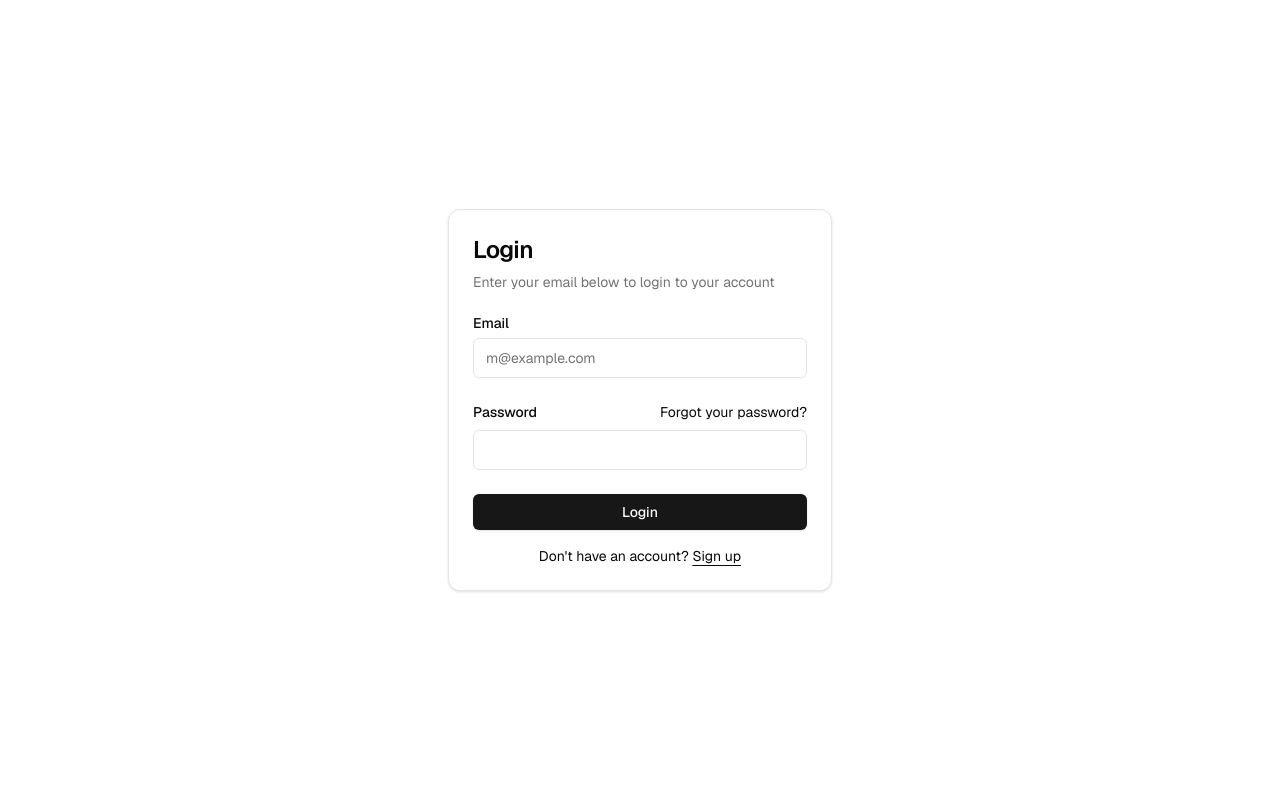
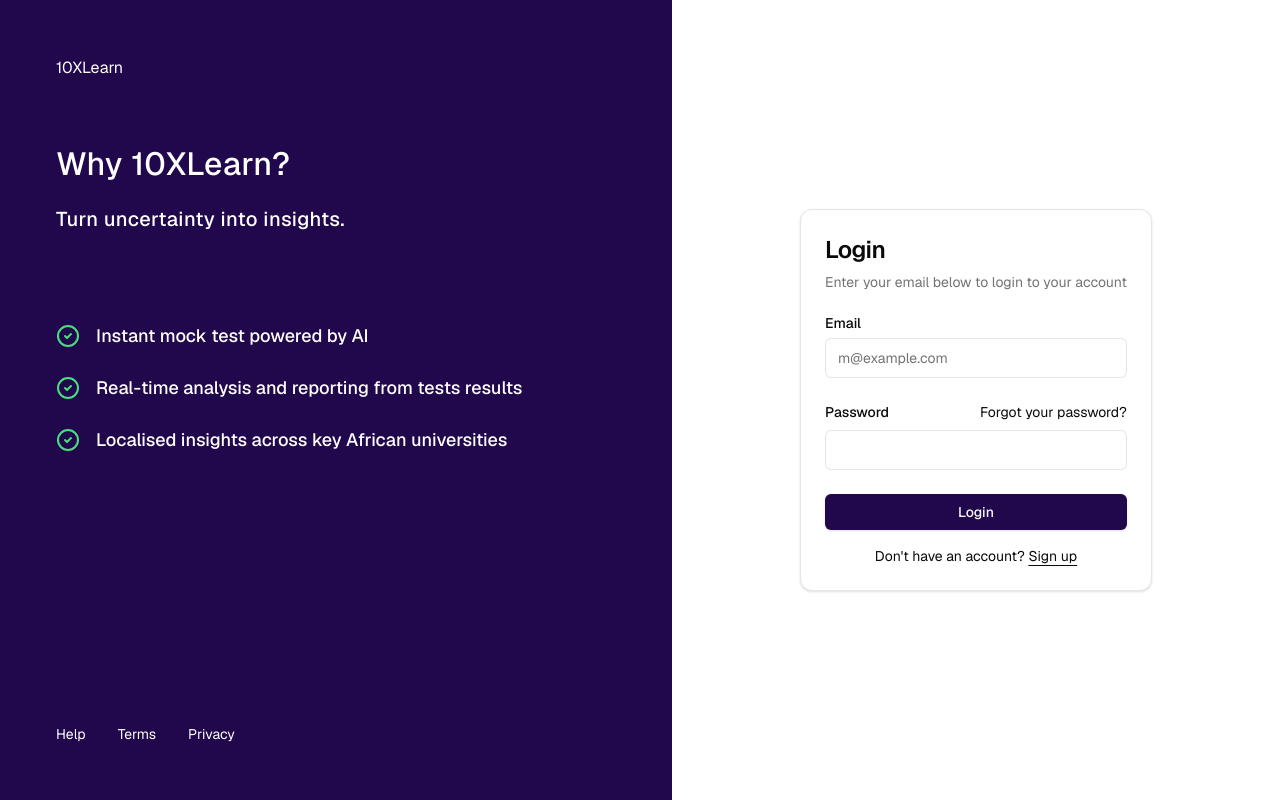
Before and after one commit to ahmad-cod/10xlearn, a Next.js app: page /auth/login in a window 1280 px wide. Built offline with nearby package versions, Linux system fonts and the light colour scheme; no server answers.

Commit message:
feat: Implement Auth UI for 10XLearn

```diff
--- /dev/null
+++ b/app/auth/layout.tsx
@@ -0,0 +1,15 @@
+import MarketingPanel from "@/components/marketing-panel";
+
+export default function AuthLayout({
+  children
+}: Readonly <{
+  children: React.ReactNode
+}>
+) {
+  return (
+    <div className="flex min-h-svh w-full">
+      <MarketingPanel />
+      {children}
+    </div>
+  );
+}
--- a/app/auth/login/page.tsx
+++ b/app/auth/login/page.tsx
@@ -1,11 +1,6 @@
 import { LoginForm } from "@/components/login-form";
+import MarketingPanel from "@/components/marketing-panel";
 
 export default function Page() {
-  return (
-    <div className="flex min-h-svh w-full items-center justify-center p-6 md:p-10">
-      <div className="w-full max-w-sm">
-        <LoginForm />
-      </div>
-    </div>
-  );
+  return <LoginForm />
 }
--- a/app/auth/sign-up/page.tsx
+++ b/app/auth/sign-up/page.tsx
@@ -1,11 +1,6 @@
+import MarketingPanel from "@/components/marketing-panel";
 import { SignUpForm } from "@/components/sign-up-form";
 
 export default function Page() {
-  return (
-    <div className="flex min-h-svh w-full items-center justify-center p-6 md:p-10">
-      <div className="w-full max-w-sm">
-        <SignUpForm />
-      </div>
-    </div>
-  );
+  return <SignUpForm />;
 }
--- a/app/globals.css
+++ b/app/globals.css
@@ -10,7 +10,14 @@
     --card-foreground: 0 0% 3.9%;
     --popover: 0 0% 100%;
     --popover-foreground: 0 0% 3.9%;
-    --primary: 0 0% 9%;
+    --primary: 263 83% 16%;
+    --primary-foreground: 0 0% 98%;
+    --brand: 259 63% 42%;
+    --header: 220 26% 14%;
+    --inputBg: 210 38% 95%;
+    --grey: 215 16% 35%;
+    --stepperPink: 293 96% 65%;
+
     --primary-foreground: 0 0% 98%;
     --secondary: 0 0% 96.1%;
     --secondary-foreground: 0 0% 9%;
@@ -37,8 +44,13 @@
     --card-foreground: 0 0% 98%;
     --popover: 0 0% 3.9%;
     --popover-foreground: 0 0% 98%;
-    --primary: 0 0% 98%;
-    --primary-foreground: 0 0% 9%;
+    --primary: 263 83% 16%;
+    --primary-foreground: 0 0% 98%;
+    --brand: 259 63% 42%;
+    --header: 220 26% 14%;
+    --inputBg: 210 38% 95%;
+    --grey: 215 16% 35%;
+    --stepperPink: 293 96% 65%;
     --secondary: 0 0% 14.9%;
     --secondary-foreground: 0 0% 98%;
     --muted: 0 0% 14.9%;
--- a/app/layout.tsx
+++ b/app/layout.tsx
@@ -9,8 +9,8 @@ const defaultUrl = process.env.VERCEL_URL
 
 export const metadata: Metadata = {
   metadataBase: new URL(defaultUrl),
-  title: "Next.js and Supabase Starter Kit",
-  description: "The fastest way to build apps with Next.js and Supabase",
+  title: "10XLearn",
+  description: "The fastest way to learn to build apps with Next.js and Supabase",
 };
 
 const geistSans = Geist({
@@ -27,14 +27,14 @@ export default function RootLayout({
   return (
     <html lang="en" suppressHydrationWarning>
       <body className={`${geistSans.className} antialiased`}>
-        <ThemeProvider
+        {/* <ThemeProvider
           attribute="class"
           defaultTheme="system"
           enableSystem
           disableTransitionOnChange
         >
+        </ThemeProvider> */}
           {children}
-        </ThemeProvider>
       </body>
     </html>
   );
--- a/components/login-form.tsx
+++ b/components/login-form.tsx
@@ -48,7 +48,8 @@ export function LoginForm({
   };
 
   return (
-    <div className={cn("flex flex-col gap-6", className)} {...props}>
+    <div className={cn("flex flex-col gap-6 flex-1", className)} {...props}>
+      <div className="flex min-h-svh justify-center items-center">
       <Card>
         <CardHeader>
           <CardTitle className="text-2xl">Login</CardTitle>
@@ -105,6 +106,7 @@ export function LoginForm({
           </form>
         </CardContent>
       </Card>
+      </div>
     </div>
   );
 }
--- /dev/null
+++ b/components/marketing-panel.tsx
@@ -0,0 +1,45 @@
+export default function MarketingPanel () {
+  return (
+  <section className="hidden md:flex flex-col justify-between items-start p-14 bg-primary text-white w-full max-w-lg lg:max-w-xl xl:max-w-2xl">
+    {/* Logo and title */}
+    <div className="flex flex-col gap-10">
+      <div className="flex items-center gap-2">
+        10XLearn
+      </div>
+      <div className="flex flex-col gap-4 mb-12">
+        <h1 className="text-[32px] font-medium tracking-[0.4px] mt-5">Why 10XLearn?</h1>
+        <p className="text-[20px] font-medium tracking-[0.4px]">Turn uncertainty into insights.</p>
+      </div>
+
+      {/* Feature list */}
+      <ul className="flex flex-col gap-6 w-full mb-16">
+        <li className="flex items-start gap-4">
+          <svg xmlns="http://www.w3.org/2000/svg" width="24" height="24" viewBox="0 0 24 24" fill="none" stroke="currentColor" strokeWidth="2" strokeLinecap="round" strokeLinejoin="round" className="lucide lucide-check-circle-2 text-green-400 mt-0.5"><path d="M12 22a10 10 0 1 0 0-20 10 10 0 0 0 0 20Z"/><path d="m9 12 2 2 4-4"/></svg>
+          <div className="flex flex-col">
+            <span className="font-medium text-lg">Instant mock test powered by AI</span>
+          </div>
+        </li>
+        <li className="flex items-start gap-4">
+          <svg xmlns="http://www.w3.org/2000/svg" width="24" height="24" viewBox="0 0 24 24" fill="none" stroke="currentColor" strokeWidth="2" strokeLinecap="round" strokeLinejoin="round" className="lucide lucide-check-circle-2 text-green-400 mt-0.5"><path d="M12 22a10 10 0 1 0 0-20 10 10 0 0 0 0 20Z"/><path d="m9 12 2 2 4-4"/></svg>
+          <div className="flex flex-col">
+            <span className="font-medium text-lg">Real-time analysis and reporting from tests results</span>
+          </div>
+        </li>
+        <li className="flex items-start gap-4">
+          <svg xmlns="http://www.w3.org/2000/svg" width="24" height="24" viewBox="0 0 24 24" fill="none" stroke="currentColor" strokeWidth="2" strokeLinecap="round" strokeLinejoin="round" className="lucide lucide-check-circle-2 text-green-400 mt-0.5"><path d="M12 22a10 10 0 1 0 0-20 10 10 0 0 0 0 20Z"/><path d="m9 12 2 2 4-4"/></svg>
+          <div className="flex flex-col">
+            <span className="font-medium text-lg">Localised insights across key African universities</span>
+          </div>
+        </li>
+      </ul>
+    </div>
+
+    {/* Footer links */}
+    <div className="flex gap-8 text-sm">
+      <a href="#" className="hover:underline">Help</a>
+      <a href="#" className="hover:underline">Terms</a>
+      <a href="#" className="hover:underline">Privacy</a>
+    </div>
+  </section>
+);
+}
--- a/components/sign-up-form.tsx
+++ b/components/sign-up-form.tsx
@@ -57,10 +57,11 @@ export function SignUpForm({
   };
 
   return (
-    <div className={cn("flex flex-col gap-6", className)} {...props}>
-      <Card>
+    <div className={cn("flex flex-col gap-6 flex-1", className)} {...props}>
+      <div className="flex min-h-svh justify-center items-center">
+      <Card className="p-6">
         <CardHeader>
-          <CardTitle className="text-2xl">Sign up</CardTitle>
+          <CardTitle className="text-2xl">Start 10xLearning</CardTitle>
           <CardDescription>Create a new account</CardDescription>
         </CardHeader>
         <CardContent>
@@ -115,6 +116,7 @@ export function SignUpForm({
           </form>
         </CardContent>
       </Card>
+      </div>
     </div>
   );
 }
```
